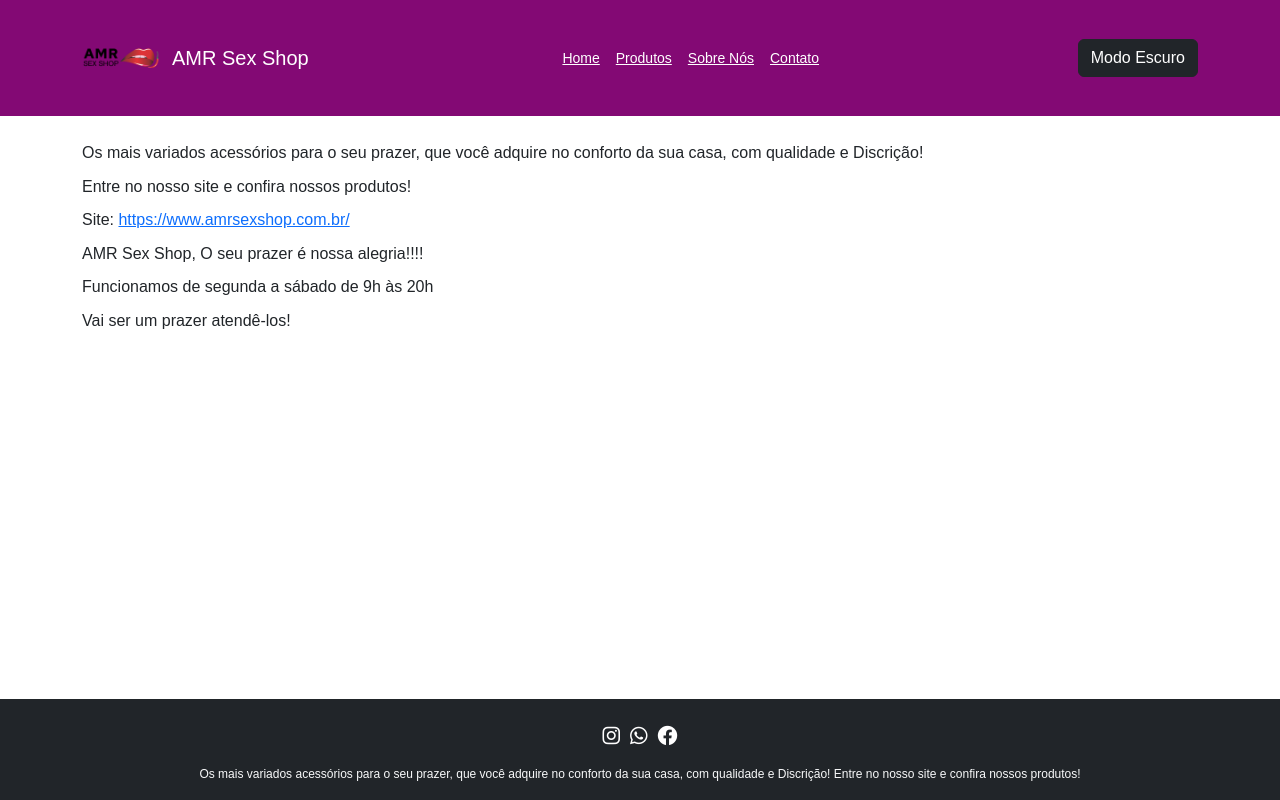
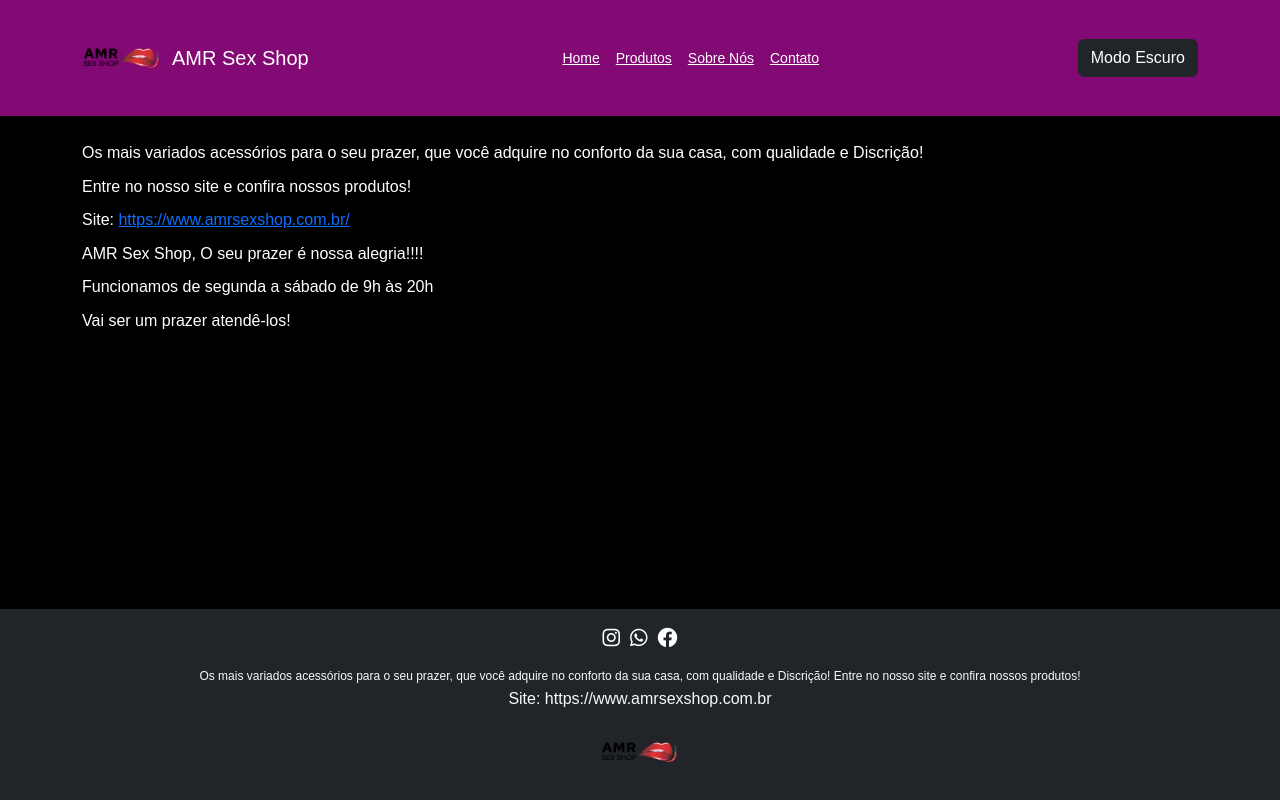
Before and after one commit to marcosdsv/contatos-amr, a plain HTML site: page index.html in a window 1280 px wide. Both pictures are taken after a click on the button "Modo Escuro". Drawn offline with nearby package versions, Linux system fonts and the light colour scheme.

Commit message:
alterando rodapé

```diff
--- a/index.html
+++ b/index.html
@@ -31,6 +31,7 @@
                 </nav>
             </div>
             <button class="btn btn-dark" onclick="toggleDarkMode()">Modo Escuro</button>
+
         </div>
     </header>
 
@@ -47,7 +48,7 @@
         </section>
     </main>
 
-    <footer class="bg-dark text-light py-3">
+    <footer class="bg-dark text-light py-2">
         <div class="container text-center">
             <!-- Redes Sociais no rodapé -->
             <div class="social-links mb-2">
@@ -58,6 +59,14 @@
             <div class="footer-content">
                 Os mais variados acessórios para o seu prazer, que você adquire no conforto da sua casa, com qualidade e Discrição! Entre no nosso site e confira nossos produtos!
             </div>
+           <div> Site: https://www.amrsexshop.com.br
+            <span>
+                <div class="logorodape">
+                    <img src="logo/logo-orizontal-clara.png" width="80px" height="80px" alt="logo mostra uma imagem com uma pimenta e uma boca">
+                </div>
+
+            </span>
+        </div>
         </div>
     </footer>
 
--- a/script.js
+++ b/script.js
@@ -13,3 +13,9 @@
     });
   });
 });
+
+// Função para alternar o Modo Escuro
+function toggleDarkMode() {
+  const body = document.body;
+  body.classList.toggle('dark-mode');
+}
--- a/styles.css
+++ b/styles.css
@@ -60,7 +60,7 @@
 footer {
   background-color: #830974;
   color: #fff;
-  padding: 10px;
+  padding: 1px;
   text-align: center;
   width: 100%;
   position: fixed;
@@ -88,14 +88,21 @@
   text-decoration: none;
 }
 
-.social-links a:hover {
+/* Estilo para mudar a cor do ícone quando o mouse estiver sobre ele */
+.social-links a.text-danger:hover {
   color: #e4405f; /* Cor do Instagram ao passar o mouse */
 }
 
-.social-links a:nth-child(2):hover {
+.social-links a.text-success:hover {
   color: #25d366; /* Cor do WhatsApp ao passar o mouse */
 }
 
-.social-links a:last-child:hover {
+.social-links a.text-primary:hover {
   color: #1877f2; /* Cor do Facebook ao passar o mouse */
 }
+
+/* Modo Escuro */
+.dark-mode {
+  background-color: #000;
+  color: #fff;
+}
```
